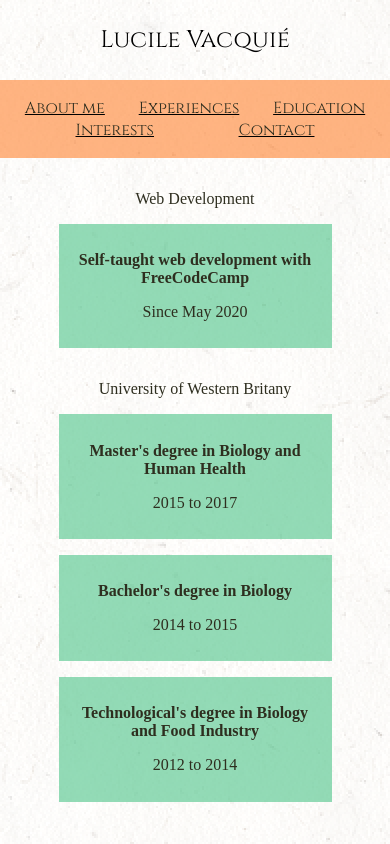
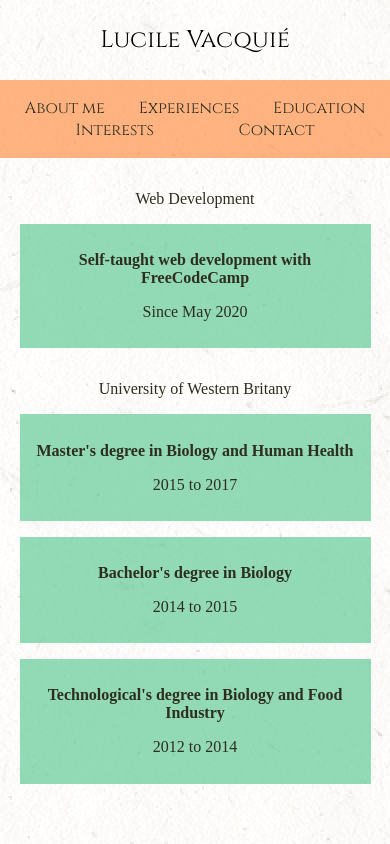
Before and after one commit to lucilevacquie/ReactWebsite, a React (Create React App) app: page /education in a window 390 px wide. Built offline with nearby package versions, Linux system fonts and the light colour scheme; a web font is replaced by a local one.

Commit message:
navlink underline remove / update padding accordion mobile

```diff
--- a/src/components/accordion/accordion.scss
+++ b/src/components/accordion/accordion.scss
@@ -32,4 +32,7 @@
   .accordion-title {
     font-size: 1rem;
   }
+  .accordion-wrapper {
+    width: 90%;
+  }
 }
--- a/src/components/accordion/education.js
+++ b/src/components/accordion/education.js
@@ -19,7 +19,7 @@ const accordionData1 = [
         </ul>
         My FreeCodeCamp profile :{" "}
         <a
-          className="links"
+          className="links-education"
           target="none"
           href="https://www.freecodecamp.org/lucile-vacquie"
         >
--- a/src/components/accordion/education.scss
+++ b/src/components/accordion/education.scss
@@ -3,6 +3,6 @@
   margin: 0;
   padding: 0;
 }
-.links {
+.links-education {
   text-decoration: underline;
 }
```
